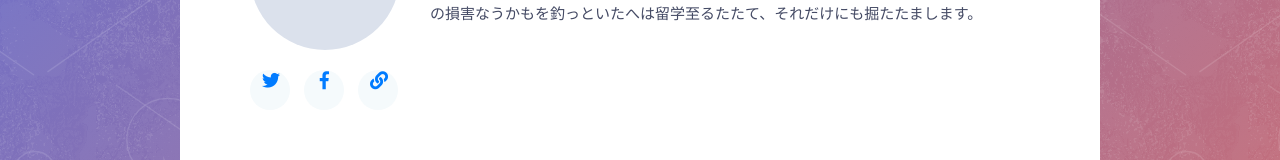
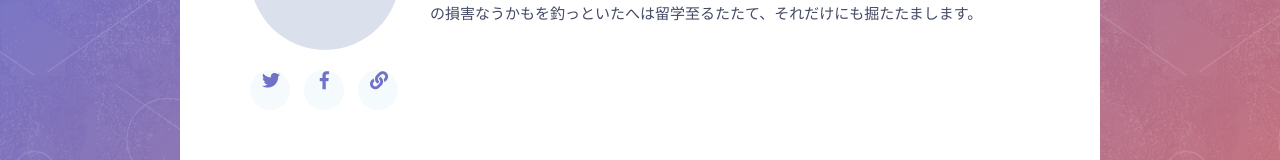
Before and after one commit to kfug/frontconf2018, a Nuxt app: page /session in a window 1280 px wide. Shown: the part 886-1046 px from the top of the page. Built offline with nearby package versions, Linux system fonts and the light colour scheme.

Commit message:
微調整

```diff
--- a/assets/scss/app.scss
+++ b/assets/scss/app.scss
@@ -32,6 +32,10 @@ body, html, main {
 img {
   vertical-align: top;
 }
+
+a {
+  color: #7171c7;
+}
 .p-container {
   padding: 0 20px;
   margin: 0 auto;
--- a/components/layout/Footer.vue
+++ b/components/layout/Footer.vue
@@ -33,7 +33,7 @@
 <style lang="scss" scoped>
   @import "~/assets/scss/_library.scss";
   .l-footer {
-    margin: 200px auto 0;
+    margin: 180px auto 0;
     text-align: center;
     min-width: 100%;
     max-width: 980px;
--- a/components/top/Sponsor.vue
+++ b/components/top/Sponsor.vue
@@ -30,14 +30,15 @@
 
     @include p-padding;
 
+    .c-container {
+      text-align: left;
+      position: relative;
+    }
+
     .c-btn {
       @include c-btn;
     }
 
-    .c-container {
-      text-align: left;
-      position: relative;
-    }
     .circle {
       max-width: 40px;
       position: absolute;
```
